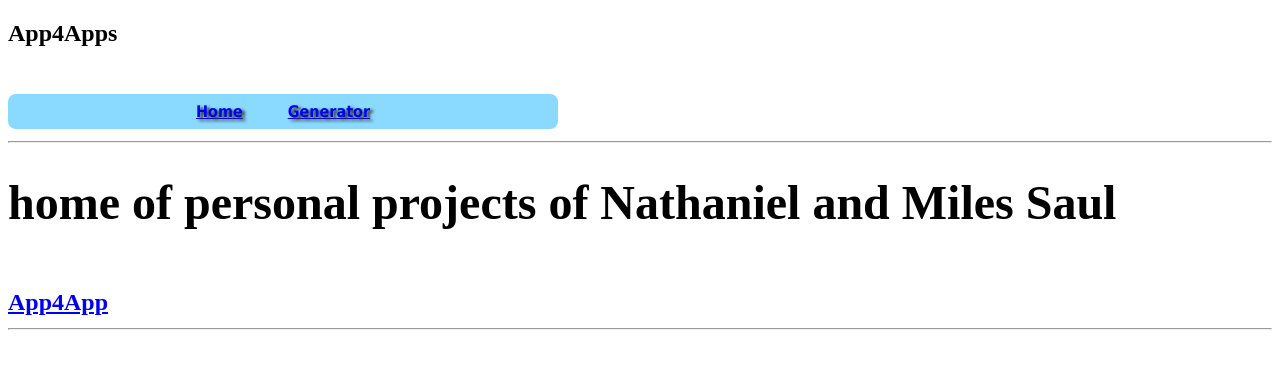
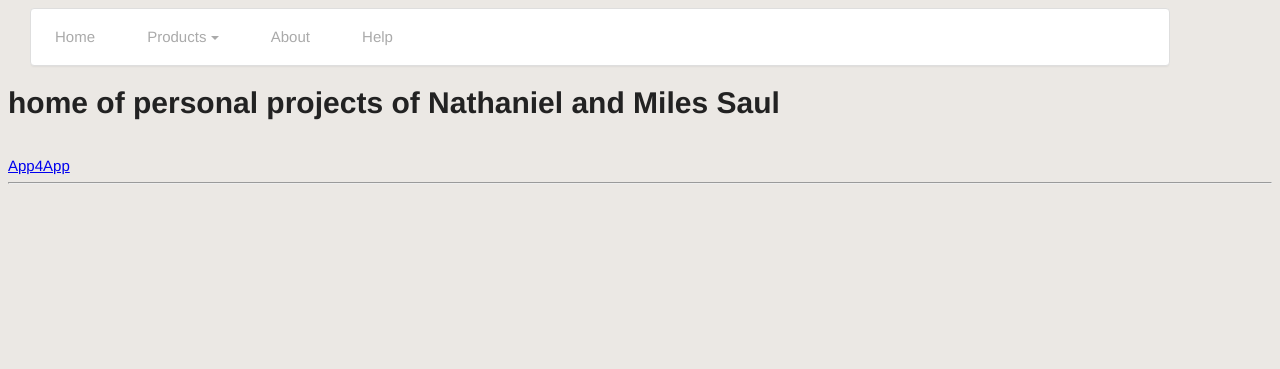
Before and after one commit to sauln/App4Apps, a Flask app: page / in a window 1280 px wide. Shown: the top 369 px of the page. Run offline with Flask 2, Linux system fonts and the light colour scheme.

Commit message:
Improved the navigation bar style

```diff
--- a/app/static/main-style.css
+++ b/app/static/main-style.css
@@ -1,35 +1,112 @@
-#nav_bar {
-    /*background-color: #fff;
+body {
+  background-color: #EBE8E4;
+  color: #222;
+  font-family: "HelveticaNeue-Light", "Helvetica Neue Light", "Helvetica Neue", Helvetica, Arial, "Lucida Grande", sans-serif;
+  font-weight: 300;
+  font-size: 15px;
+}
+
+nav {
+  background-color: #fff;
   border: 1px solid #dedede;
   border-radius: 4px;
-    box-shadow: 0 2px 2px -1px rgba(0, 0, 0, 0.555);
+  box-shadow: 0 2px 2px -1px rgba(0, 0, 0, 0.055);
   color: #888;
   display: block;
   margin: 8px 22px 8px 22px;
   overflow: hidden;
-    width: 90%;*/
-    width: 550px;
-    height: 35px;
-    font-size: 16px;
-    font-family: Tahoma, Geneva, sans-serif;
-    font-weight: bold;
-    text-align: center;
-    text-shadow: 3px 2px 3px #333333;
-    background-color: #8AD9FF;
-        border-radius: 8px;
+  width: 90%;
 }
 
-#site_name {
-
+nav ul {
+  margin: 0;
+  padding: 0;
 }
 
-#nav_bar ul {
-    height: auto;
-    padding: 8px 0px;
-    margin: 0px;
+nav ul li {
+  display: inline-block;
+  list-style-type: none;
+
+  /*-webkit-transition: all 0.2s;
+  -moz-transition: all 0.2s;
+  -ms-transition: all 0.2s;
+  -o-transition: all 0.2s;
+  transition: all 0.2s; */
 }
 
-#nav_bar li {
-    display: inline;
-    padding: 20px;
+nav > ul > li > a > .caret {
+  border-top: 4px solid #aaa;
+  border-right: 4px solid transparent;
+  border-left: 4px solid transparent;
+  content: "";
+  display: inline-block;
+  height: 0;
+  width: 0;
+  vertical-align: middle;
+
+  -webkit-transition: color 0.1s linear;
+  -moz-transition: color 0.1s linear;
+  -o-transition: color 0.1s linear;
+  transition: color 0.1s linear;
 }
+
+nav > ul > li > a {
+  color: #aaa;
+  display: block;
+  line-height: 56px;
+  padding: 0 24px;
+  text-decoration: none;
+}
+
+nav > ul > li:hover {
+  background-color: rgb( 40, 44, 47 );
+}
+
+nav > ul > li:hover > a {
+  color: rgb( 255, 255, 255 );
+}
+
+nav > ul > li:hover > a > .caret {
+  border-top-color: rgb( 255, 255, 255 );
+}
+
+nav > ul > li > div {
+  background-color: rgb( 40, 44, 47 );
+  border-top: 0;
+  border-radius: 0 0 4px 4px;
+  box-shadow: 0 2px 2px -1px rgba(0, 0, 0, 0.055);
+  display: none;
+  margin: 0;
+  opacity: 0;
+  position: absolute;
+  width: 165px;
+  visibility: hidden;
+  z-index: 100;
+
+  /*-webkit-transiton: opacity 0.2s;
+  -moz-transition: opacity 0.2s;
+  -ms-transition: opacity 0.2s;
+  -o-transition: opacity 0.2s;
+  -transition: opacity 0.2s;*/
+}
+
+nav > ul > li:hover > div {
+  display: block;
+  opacity: 1;
+  visibility: visible;
+}
+
+nav > ul > li > div ul > li {
+  display: block;
+}
+
+nav > ul > li > div ul > li > a {
+  color: #fff;
+  display: block;
+  padding: 12px 24px;
+  text-decoration: none;
+}
+
+nav > ul > li > div ul > li:hover > a {
+  background-color: rgba( 255, 255, 255, 0.1);
+}
--- a/app/templates/layout.html
+++ b/app/templates/layout.html
@@ -5,16 +5,32 @@
 		<link rel="stylesheet" type="text/css" href="/static/main-style.css">
 	</head>
 	<body>
+		<!--<div>
+			<h2>App4Apps<h2><br>
 		<div>
-			<h2 id="site_name">App4Apps<h2><br>
-		<div>
-		<nav id="nav_bar">
+		<nav>
 			<ul>
                 <li><a href="{{ url_for('home') }}">Home</a></li>
                 <li><a href="{{ url_for('generator') }}">Generator</a></li>
 			</ul>
 		</nav>
-		<hr>
+		<hr>-->
+		<nav>
+			<ul>
+				<li><a href="home.html">Home</a></li>
+				<li><a href="products.html">Products <span class="caret"></span></a>
+				<div>
+					<ul>
+						<li><a href="products.html#chair">Chair</a></li>
+						<li><a href="products.html#table">Table</a></li>
+						<li><a href="cooker.html">Cooker</a></li>
+					</ul>
+				</div>
+				</li>
+				<li><a href="about.html">About</a></li>
+				<li><a href="help.html">Help</a></li>
+			</ul>
+		</nav>
 		{% block content %}
 
 		{% endblock %}
```
Lines whose indentation alone changed are shown as unchanged.
